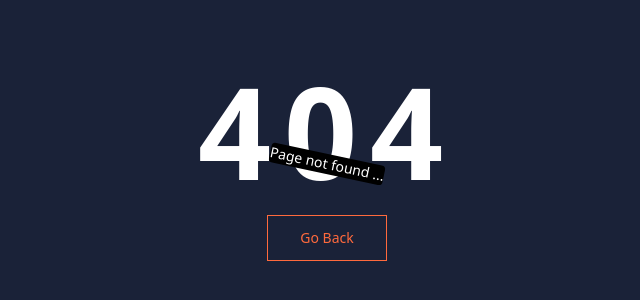
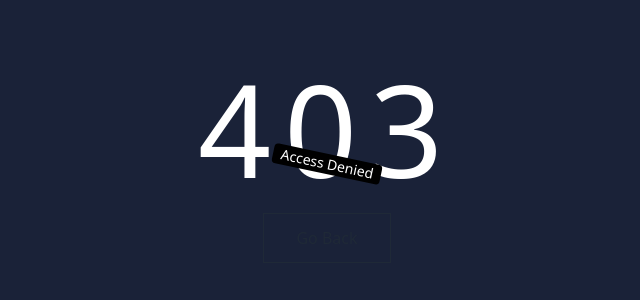
Before and after one commit to anuj123upadhyay/LMS_frontend_react, a React (Vite) app: page /denied in a window 1280 px wide. Before the commit this address had no page. Shown: the part 236-536 px from the top of the page, without its empty margins (313-953 px from the left). Built offline with nearby package versions, Linux system fonts and the light colour scheme.

Commit message:
Added denied page

```diff
--- a/src/App.jsx
+++ b/src/App.jsx
@@ -9,6 +9,7 @@
 import Login from './Pages/Login'
 import CourseList from './Pages/CoursePages/CourseList'
 import Contact from './Pages/Contact'
+import Denied from './Pages/Denied'
 
 function App() {
 
@@ -22,6 +23,8 @@
         <Route path='/login' element={<Login/>}></Route>
         <Route path='/courses' element={<CourseList/>}></Route>
         <Route path='/contact' element={<Contact/>}></Route>
+        <Route path='/denied' element={<Denied/>}></Route>
+
 
 
 
--- /dev/null
+++ b/src/Pages/Denied.jsx
@@ -0,0 +1,21 @@
+import { useNavigate } from "react-router-dom";
+
+function Denied(){
+
+    const navigate = useNavigate();
+    return (
+        <main className="h-screen w-full flex flex-col justify-center items-center bg-[#1A2238]">
+            <h1 className="text-9xl foont-extrabold text-white tracking-widest">
+                403
+            </h1>
+            <div className="bg-black text-white px-2 text-sm rounded rotate-12 absolute">
+                Access Denied
+            </div>
+            <button onClick={() => navigate(-1)} className="mt-5 ">
+
+              <span className="realative block px-8 py-3 bg-[#1A2238]  border border-current">Go Back</span>
+            </button>
+        </main>
+    );
+}
+export default Denied;
```
